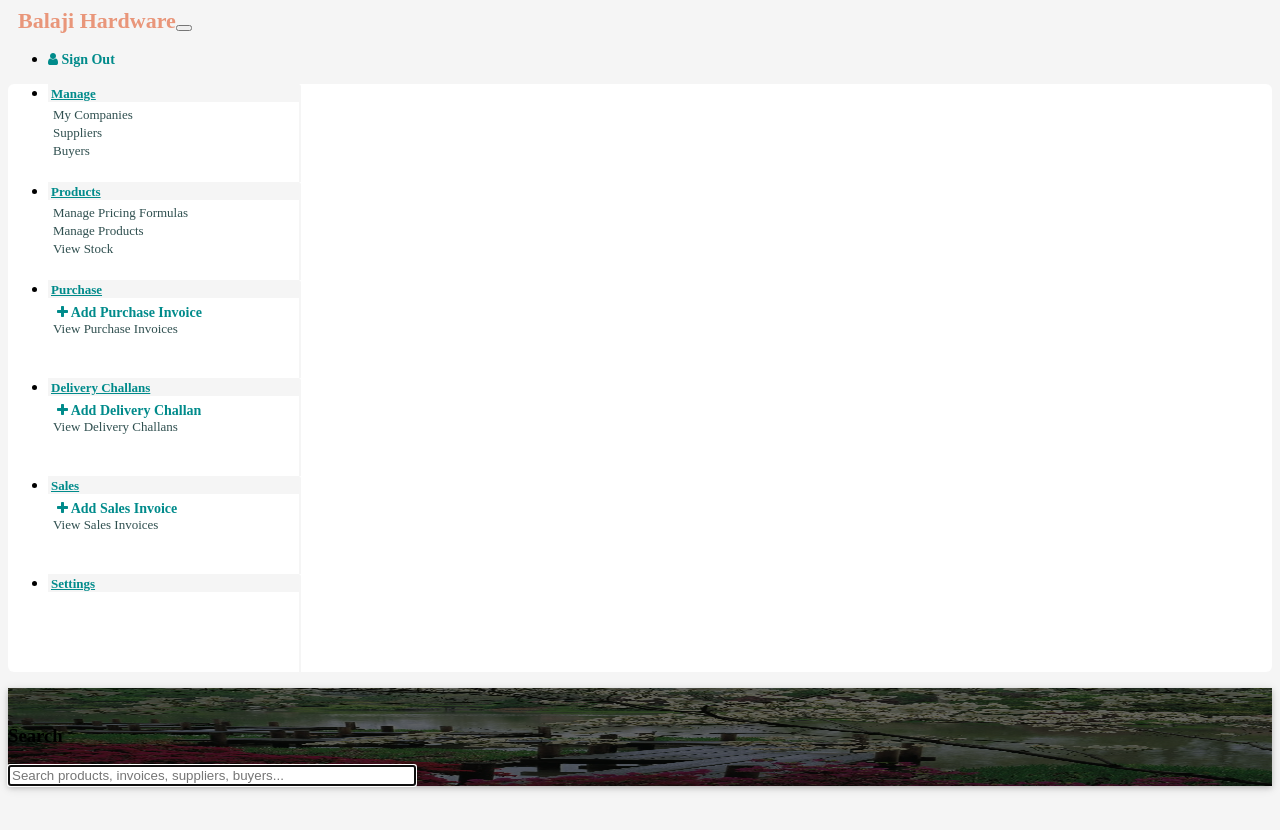
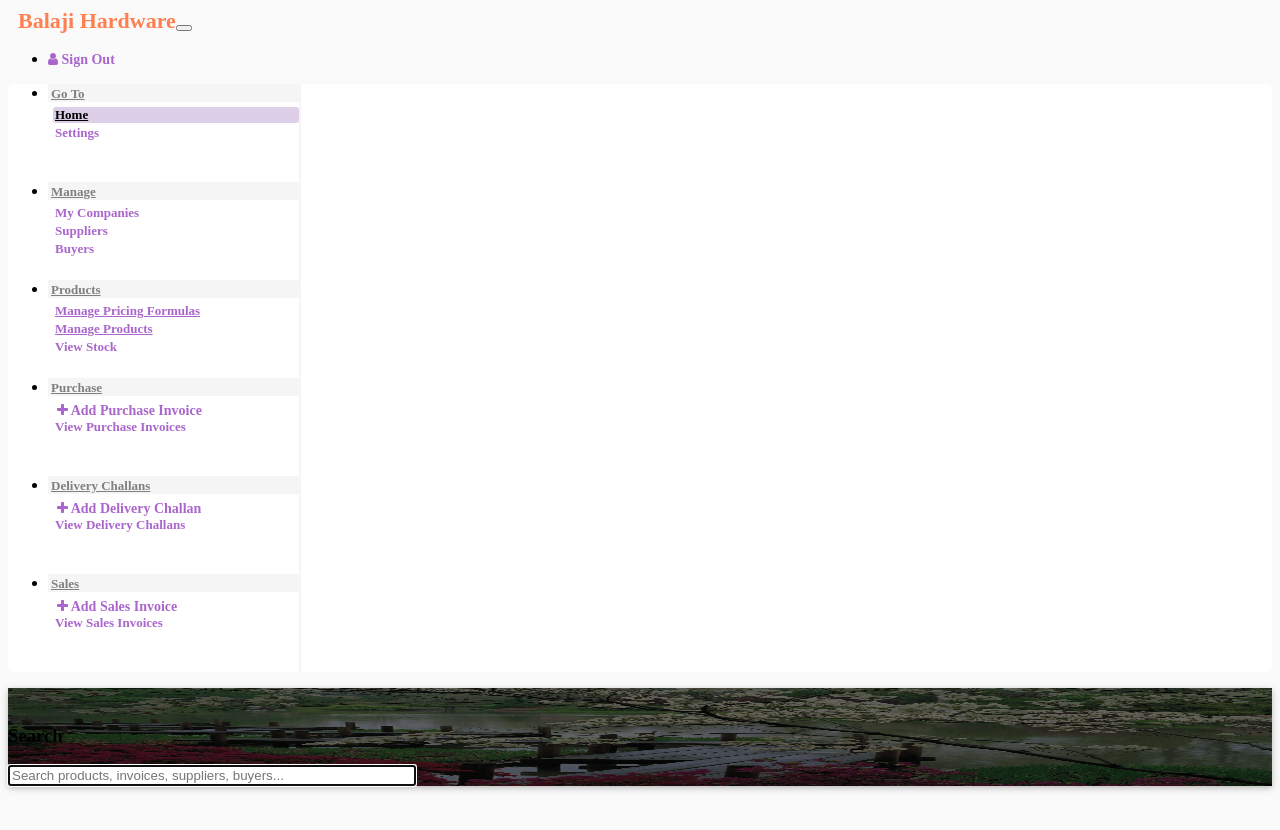
Before and after one commit to atul-shimpi/myshop, an Angular app in the folder frontend/: page / in a window 1280 px wide. Shown: the top 830 px of the page. Built offline with nearby package versions, Linux system fonts and the light colour scheme; what angular-bootstrap-md would draw is missing.

Commit message:
Add home link

```diff
--- a/frontend/src/app/app.component.html
+++ b/frontend/src/app/app.component.html
@@ -19,26 +19,34 @@
 <nav class="mb-1 navbar navbar-expand-lg nav-myshop">
   <div class="navbar-collapse" id="navbarSupportedContent-3">
     <ul class="navbar-nav mr-auto doormat-menu-bar">
+	  <li class="nav-item doormat-menu">
+        <a class="nav-link waves-effect waves-light myshop-menu" href="#">Go To</a>
+        <div class="doormat-menu-list">
+			 <a class="menu-item" routerLink='' routerLinkActive="active" [routerLinkActiveOptions]="{ exact: true }" >Home</a>
+          <a class="menu-item">Settings</a>
+
+        </div>
+      </li>
       <li class="nav-item doormat-menu">
-        <a class="nav-link waves-effect waves-light" href="#">Manage <span class="sr-only">(current)</span></a>
+        <a class="nav-link waves-effect waves-light myshop-menu" href="#">Manage</a>
         <div class="doormat-menu-list">
-          <a class="menu-item">My Companies</a>
+          <a class="menu-item" >My Companies</a>
           <a class="menu-item">Suppliers</a>
           <a class="menu-item">Buyers</a>
         </div>
       </li>
       <li class="nav-item doormat-menu">
-        <a class="nav-link waves-effect waves-light" href="#">Products</a>
+        <a class="nav-link waves-effect waves-light myshop-menu" href="#">Products</a>
         <div class="doormat-menu-list">
-          <a class="menu-item">Manage Pricing Formulas</a>
-          <a class="menu-item">Manage Products</a>
-          <a class="menu-item">View Stock</a>
+          <a class="menu-item" routerLink='test' routerLinkActive="active">Manage Pricing Formulas</a>
+          <a class="menu-item" routerLink='products' routerLinkActive="active">Manage Products</a>
+          <a class="menu-item" >View Stock</a>
         </div>
       </li>
       <li class="nav-item doormat-menu">
-        <a class="nav-link waves-effect waves-light" href="#">Purchase</a>
+        <a class="nav-link waves-effect waves-light myshop-menu" href="#">Purchase</a>
         <div class="doormat-menu-list">
-          <a class="btn btn-sm btn-outline-default waves-effect waves-light btn-myshop">
+          <a class="btn btn-sm btn-outline-secondary waves-effect waves-light btn-myshop">
             <i class="fa fa-plus left"></i>
             Add Purchase Invoice
           </a>
@@ -46,9 +54,9 @@
         </div>
       </li>
       <li class="nav-item doormat-menu">
-        <a class="nav-link waves-effect waves-light" href="#">Delivery Challans</a>
+        <a class="nav-link waves-effect waves-light myshop-menu" href="#">Delivery Challans</a>
         <div class="doormat-menu-list">
-          <a class="btn btn-sm btn-outline-default waves-effect waves-light btn-myshop">
+          <a class="btn btn-sm btn-outline-secondary waves-effect waves-light btn-myshop">
             <i class="fa fa-plus left"></i>
             Add Delivery Challan
           </a>
@@ -56,21 +64,16 @@
         </div>
       </li>
       <li class="nav-item doormat-menu">
-        <a class="nav-link waves-effect waves-light" href="#">Sales</a>
+        <a class="nav-link waves-effect waves-light myshop-menu" href="#">Sales</a>
         <div class="doormat-menu-list">
-          <a class="btn btn-sm btn-outline-default waves-effect waves-light btn-myshop">
+          <a class="btn btn-sm btn-outline-secondary waves-effect waves-light btn-myshop">
             <i class="fa fa-plus left"></i>
             Add Sales Invoice
           </a>
           <a class="menu-item">View Sales Invoices</a>
         </div>
       </li>
-      <li class="nav-item doormat-menu">
-        <a class="nav-link waves-effect waves-light" href="#">Settings</a>
-        <div class="doormat-menu-list">
 
-        </div>
-      </li>
     </ul>
   </div>
 </nav>
--- a/frontend/src/app/app.component.ts
+++ b/frontend/src/app/app.component.ts
@@ -6,4 +6,7 @@ import { Component } from '@angular/core';
   styleUrls: ['./app.component.scss']
 })
 export class AppComponent {
+	onClickMenuItem() {
+		alert('hello');
+	}
 }
--- /dev/null
+++ b/frontend/src/app/products/manage-products.component.html
@@ -0,0 +1,3 @@
+<p>
+  manage-products works!
+</p>
--- /dev/null
+++ b/frontend/src/app/products/manage-products.component.ts
@@ -0,0 +1,15 @@
+import { Component, OnInit } from '@angular/core';
+
+@Component({
+  selector: 'app-manage-products',
+  templateUrl: './manage-products.component.html',
+  styleUrls: ['./manage-products.component.scss']
+})
+export class ManageProductsComponent implements OnInit {
+
+  constructor() { }
+
+  ngOnInit() {
+  }
+
+}
--- /dev/null
+++ b/frontend/src/app/test/home.component.html
@@ -0,0 +1 @@
+<h2>Himu</h2>
--- /dev/null
+++ b/frontend/src/app/test/test.component.ts
@@ -0,0 +1,15 @@
+import { Component, OnInit } from '@angular/core';
+
+@Component({
+  selector: 'app-home',
+  templateUrl: './home.component.html',
+  styleUrls: ['./home.component.scss']
+})
+export class TestComponent implements OnInit {
+
+  constructor() { }
+
+  ngOnInit() {
+  }
+
+}
--- a/frontend/src/styles.scss
+++ b/frontend/src/styles.scss
@@ -3,7 +3,7 @@
 
 body {
   overflow: hidden;
-  background-color: whitesmoke;
+  background-color: RGB(250,250,250);
 }
 
 .global-nav-containter {
@@ -18,7 +18,7 @@ body {
   border-radius: 6px;
 }
 .shop-title {
-  color: darksalmon;
+  color: coral;
   font-size: 22px;
   font-weight: bold;
   padding-left: 10px;
@@ -98,44 +98,56 @@ body {
 .doormat-menu{
   border-top-right-radius: 3px;
   width: 20%;
-  background-color: whitesmoke;
+  background-color: RGB(245, 245, 245);
 }
 
 .doormat-menu > a{
   font-size: 13px;
-  color: darkcyan;
+  color: #aa66cc;
   padding: 3px;
 }
 
 .doormat-menu-list {
   background-color: white;
   height: 75px;
-  border-right: 2px solid whitesmoke;
+  border-right: 2px solid RGB(245, 245, 245);
   padding-left: 5px;
   padding-top: 5px;
 }
 
 
 a, .dropdown-toggle {
-  color:  darkcyan !important;
+  color:  #aa66cc !important;
   font-weight: bold;
   font-size: 14px;
+}
+
+.myshop-menu {
+	color: RGB(128, 128, 128) !important;
 }
 
 .menu-item {
   display: block;
   font-size: 13px;
-  font-weight: normal;
+  font-weight: bold;
   margin-bottom: 2px;
-  color: darkslategray !important;
+  color: #aa66cc !important;
+  padding-left: 2px;
 }
 
-.menu-item:hover {
-  color: indianred !important;
+.menu-item:not(.active):hover {
+  color: coral !important;
 
 }
 
 .btn-myshop {
   width: 170px;
   padding: 4px !important;
+  font-weight: bold;
 }
+
+.active {
+	color: black !important;
+	background-color: rgb(222,207,233);
+	border-radius: 3px;
+}
```
Also changed, not shown: frontend/src/app/app-routing.module.ts (+8 -3 lines), frontend/src/app/app.module.ts (+8 -2 lines), frontend/src/app/products/products.module.ts (added, +11 -0 lines), frontend/src/app/products/manage-products.component.scss (added), frontend/src/app/test/home.component.scss (added), 2 other files (tests, documents, lock files or other folders).
